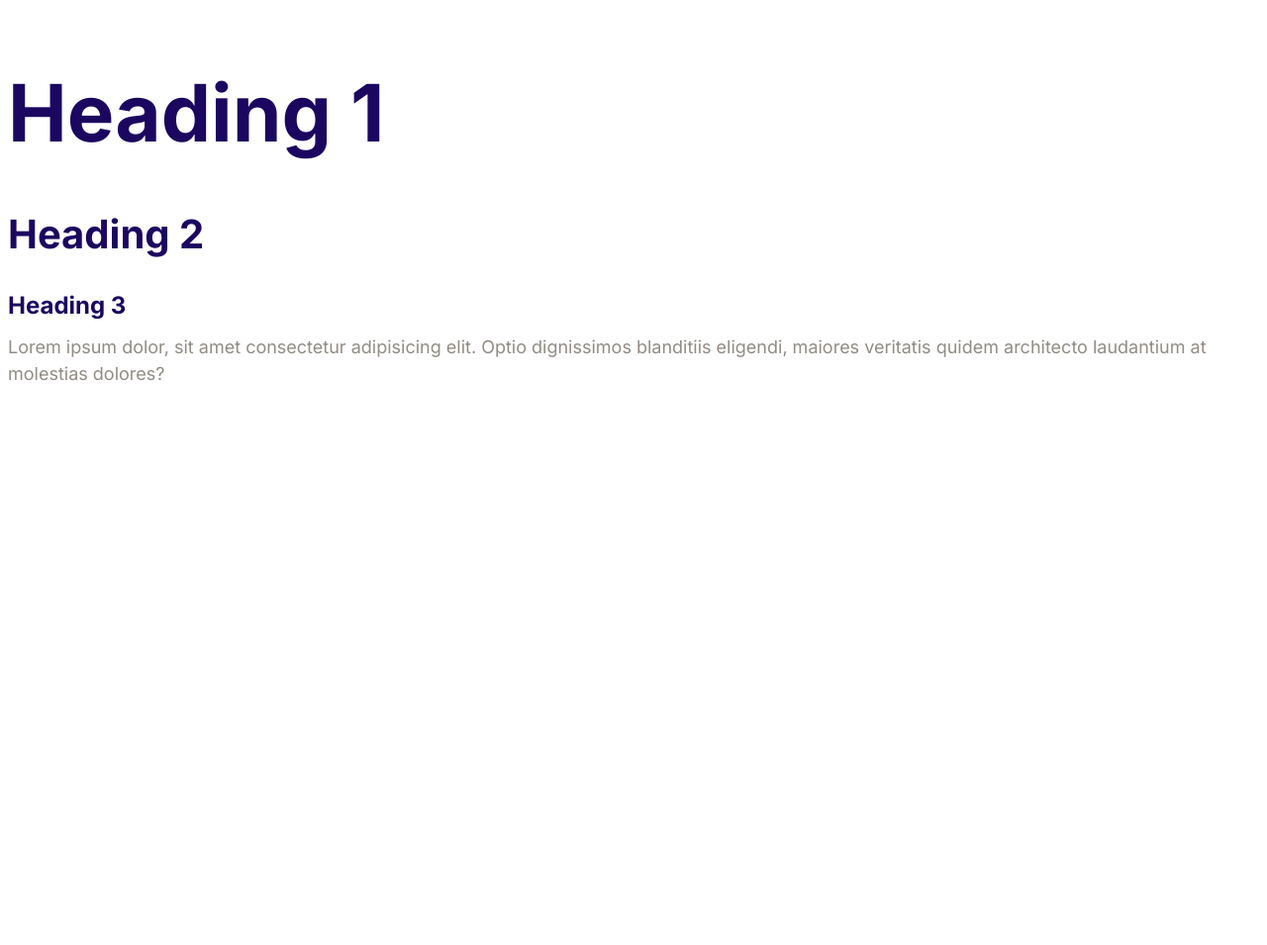
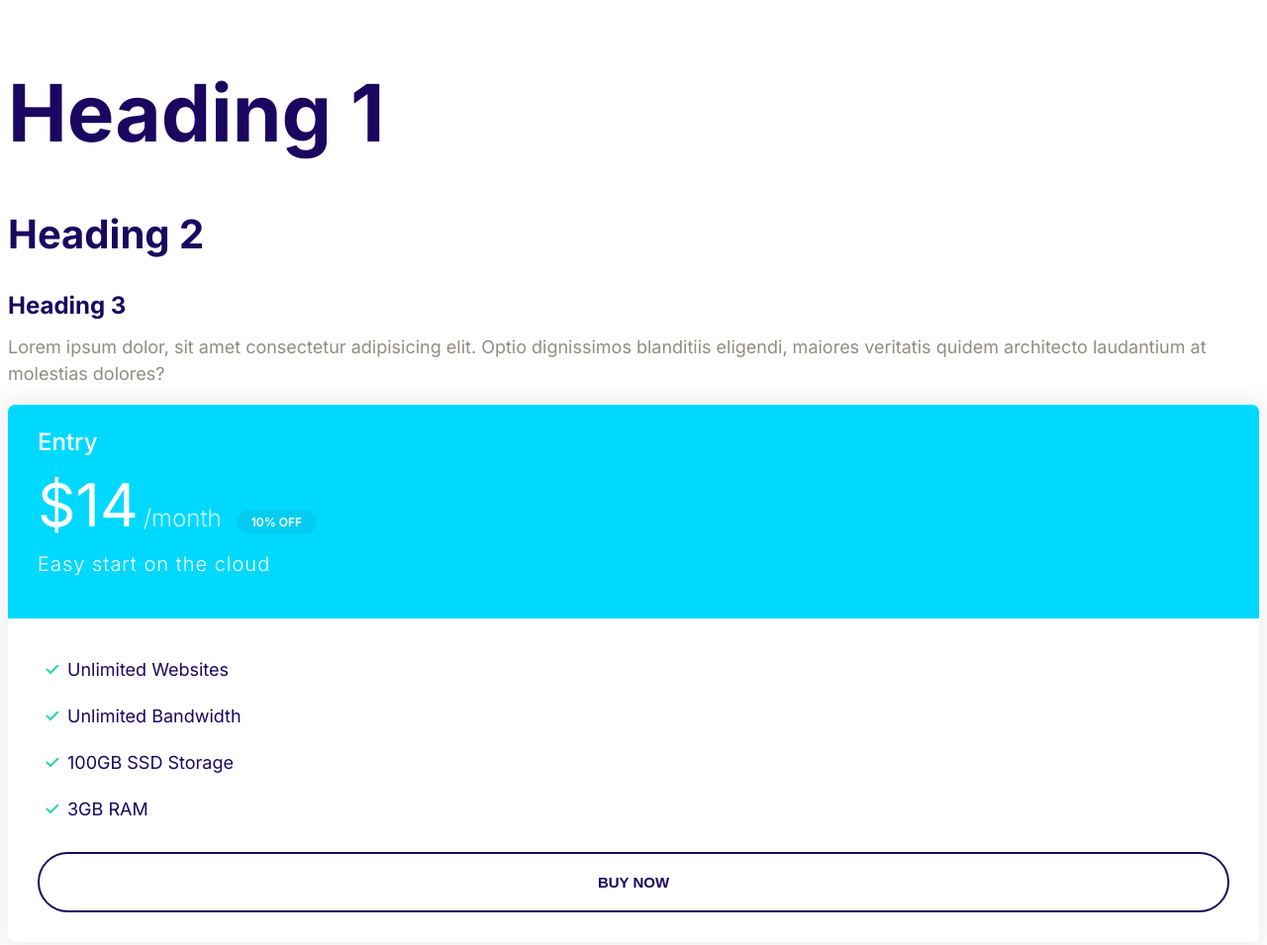
Before and after one commit to harsha7dev/moshify-clone, a plain HTML site: page index.html in a window 1280 px wide. Shown: the whole page at 99% size. Before the commit the page ends 800 px from the top, so only its background shows below. Drawn offline with Linux system fonts and the light colour scheme.

Commit message:
Building Plan component

```diff
--- a/css/styles.css
+++ b/css/styles.css
@@ -120,6 +120,7 @@
 
 .badge--small {
     font-size: 1.6rem;
+    padding: 0.5rem 1.5rem;
 }
 
 @media screen and (min-width: 1024px) {
@@ -305,3 +306,56 @@
     background: var(--color-secodary);
     color: #fff;
 }
+
+.card--secondary .badge--secondary {
+    background: #02cdf1;
+}
+
+/* Plans */
+
+.plan__name {
+    color: #fff;
+    margin: 0;
+    font-size: 2.4rem;
+    font-weight: 500;
+}
+
+.plan__price {
+    font-size: 6rem;
+}
+
+.plan__billing-cycle {
+    font-size: 2.4rem;
+    font-weight: 300;
+    opacity: .8;
+    margin-right: 1rem;
+}
+
+.plan__description {
+    display: block;
+    font-size: 2rem;
+    font-weight: 300;
+    letter-spacing: 1px;
+}
+
+.plan .list__item {
+    margin-bottom: 2rem;
+}
+
+@media screen and(min-width: 1024px) {
+    .plan__name {
+        font-size: 1.4rem;
+    }
+
+    .plan__price {
+        font-size: 5rem;
+    }
+
+    .plan__billing-cycle {
+        font-size: 1.6rem;
+    }
+
+    .plan__description {
+        font-size: 1.7rem;
+    }
+}
--- a/index.html
+++ b/index.html
@@ -16,32 +16,25 @@
     <p>Lorem ipsum dolor, sit amet consectetur adipisicing elit. Optio dignissimos blanditiis eligendi, maiores veritatis quidem architecto laudantium at molestias dolores?
     </p>
 
-
-
-<!--
-        <div style="width: 30%; padding: 4rem">
-            <div class="card card--primary">
-                <header class="card__header">Card__title</header>
-                <div class="card__body">
-                    <p>Lorem ipsum dolor sit amet consectetur adipisicing elit. Dolore aperiam expedita ipsam optio assumenda sunt</p>
-                </div>
+    <div class="plan">
+        <div class="card card--secondary">
+            <div class="card__header">
+                <h3 class="plan__name">Entry</h3>
+                <span class="plan__price">$14</span>
+                <span class="plan__billing-cycle">/month</span>
+                <span class="badge badge--secondary badge--small">10% OFF</span>
+                <p class="plan__description">Easy start on the cloud</p>
             </div>
-        </div> -->
-
-
-
-
-
-        <!-- <h2 class="card__price">$14</h2>
-        <span>/month</span>
-        <span>10% OFF</span>
-        <p>Easy start on the cloud</p>
-        <div class="card__body">
+            <div class="card__body">
             <ul class="list list--tick">
                 <li class="list__item"> Unlimited Websites</li>
                 <li class="list__item">Unlimited Bandwidth</li>
                 <li class="list__item">100GB SSD Storage</li>
+                <li class="list__item">3GB RAM</li>
             </ul>
-        </div> -->
+            <button class="btn btn--outline btn--block">Buy Now</button>
+            </div>
+        </div>
+    </div>
 </body>
 </html>
```
Also changed, not shown: components/cards.html (+1 -1 lines), components/plan.html (added, +20 -0 lines).
